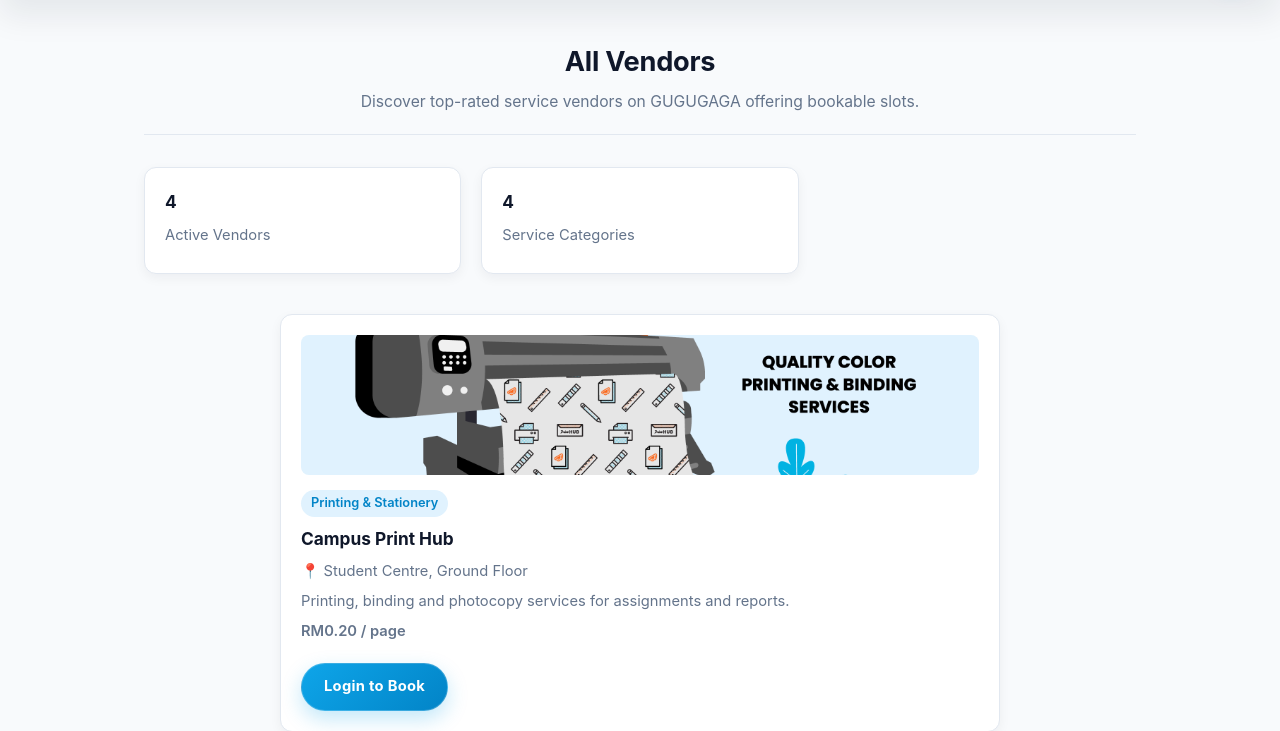
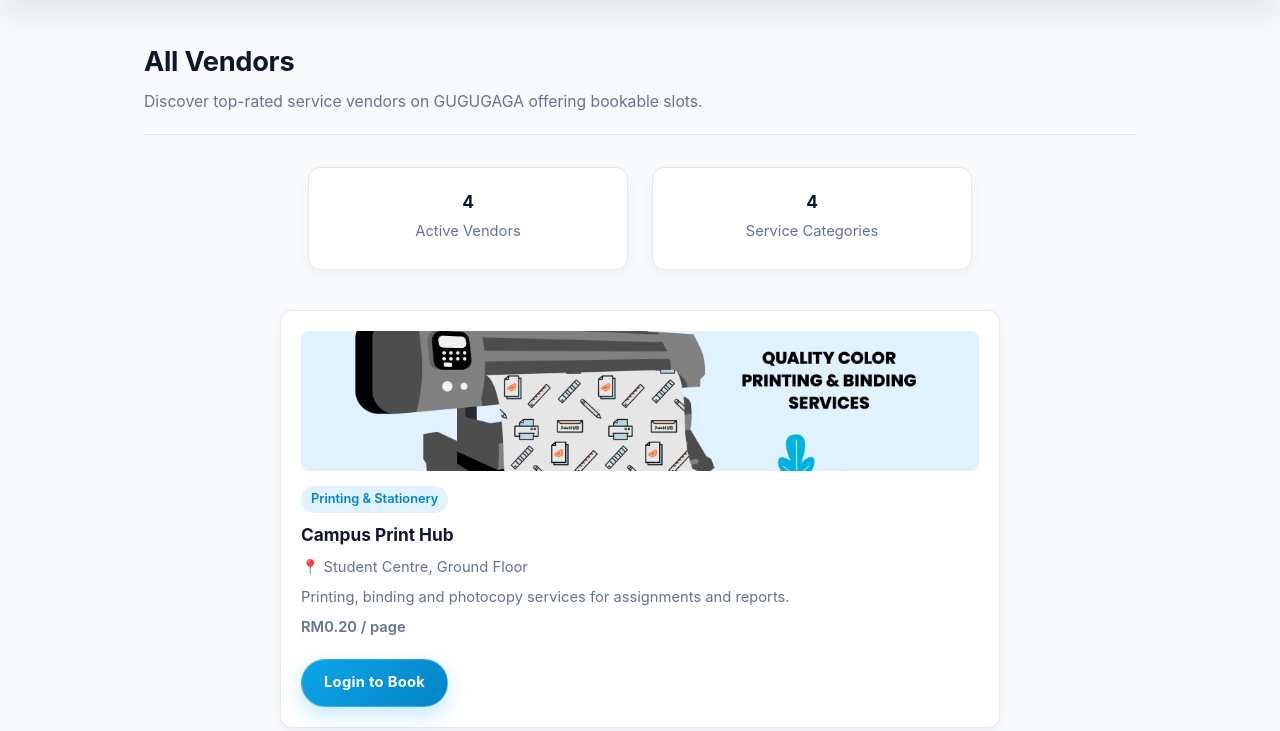
Before and after one commit to shengjwong/assignment_cloud, a PHP site: page /vendors.php in a window 1280 px wide. Shown: the part 70-801 px from the top of the page. Run offline with PHP 8.4, Linux system fonts and the light colour scheme; data comes from the database, SQL or seed files in the repository; data that the repository does not hold is empty.

Commit message:
fix vendor css

```diff
--- a/vendor-services-booking/style.css
+++ b/vendor-services-booking/style.css
@@ -1549,30 +1549,27 @@ body > .container {
     margin-right: auto;
 }
 
-/* Public page layout */
-.container {
+/* Vendor statistics */
+.vendor-stats {
+    display: flex;
+    justify-content: center;
+    align-items: stretch;
+    gap: 24px;
     width: 100%;
-    max-width: 1040px;
-    margin-left: auto;
-    margin-right: auto;
-    padding-left: 24px;
-    padding-right: 24px;
-}
-
-.container > .page-header {
+    margin: 0 auto 40px;
+}
+
+.vendor-stat-card {
     width: 100%;
-    max-width: 1040px;
-    margin-left: auto;
-    margin-right: auto;
+    max-width: 320px;
     text-align: center;
 }
 
-.container > section {
-    width: 100%;
-    margin-left: auto;
-    margin-right: auto;
-}
-
+.vendor-stat-card h3 {
+    margin-bottom: 4px;
+}
+
+/* Vendor cards */
 .vendor-card {
     width: 100%;
     max-width: 720px;
--- a/vendor-services-booking/vendors.php
+++ b/vendor-services-booking/vendors.php
@@ -19,20 +19,24 @@ require 'partials/header.php';
         <p>Discover top-rated service vendors on GUGUGAGA offering bookable slots.</p>
     </div>
 
+    <!-- Vendor Statistics -->
     <section>
-        <div class="card-grid">
-            <div class="card">
+        <div class="vendor-stats">
+
+            <div class="card vendor-stat-card">
                 <h3><?= (int)$totalVendors ?></h3>
                 <p>Active Vendors</p>
             </div>
 
-            <div class="card">
+            <div class="card vendor-stat-card">
                 <h3><?= (int)$totalCategories ?></h3>
                 <p>Service Categories</p>
             </div>
+
         </div>
     </section>
 
+    <!-- Vendor List -->
     <?php foreach ($vendors as $v): ?>
 
         <section>
```
